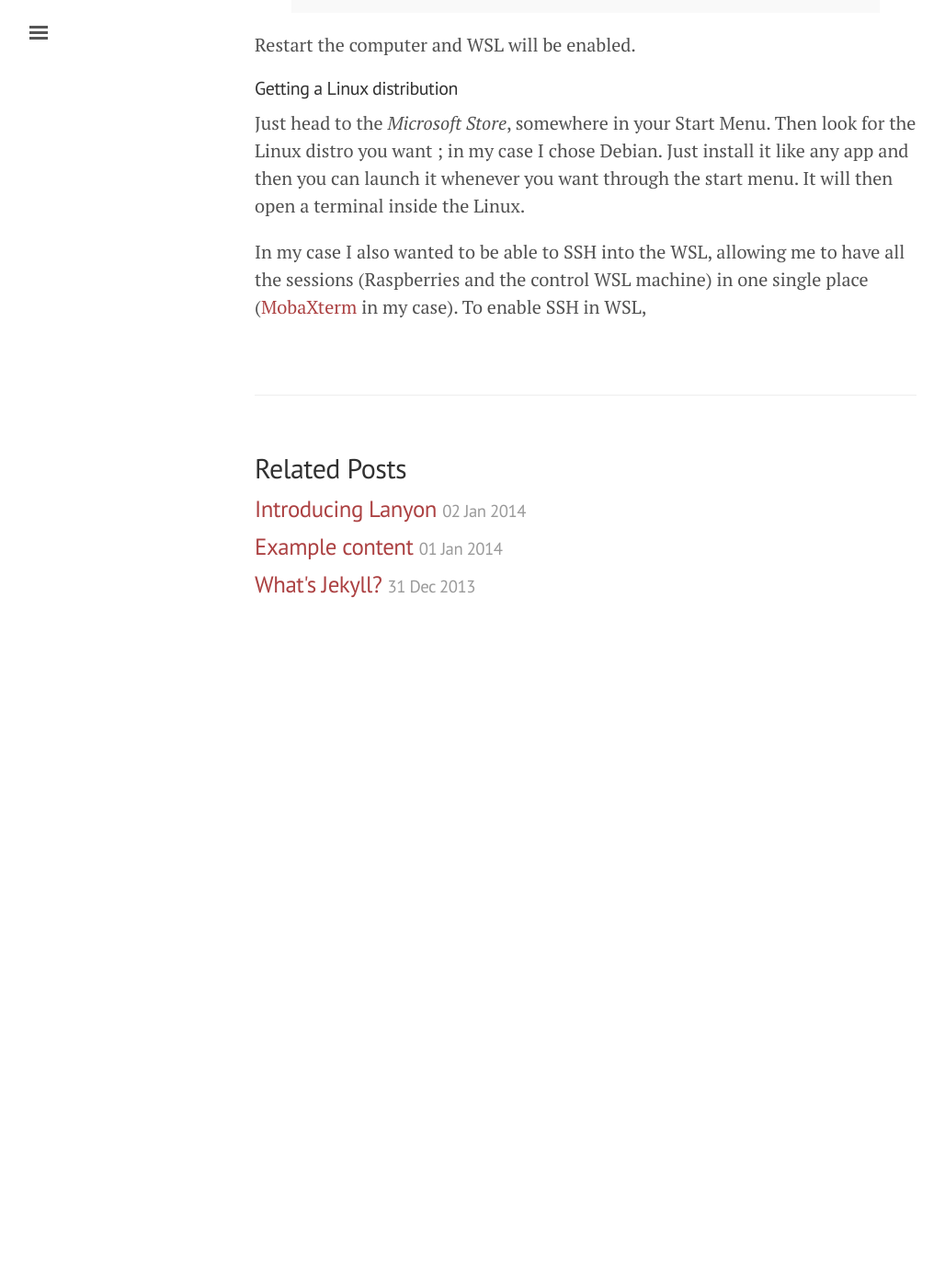
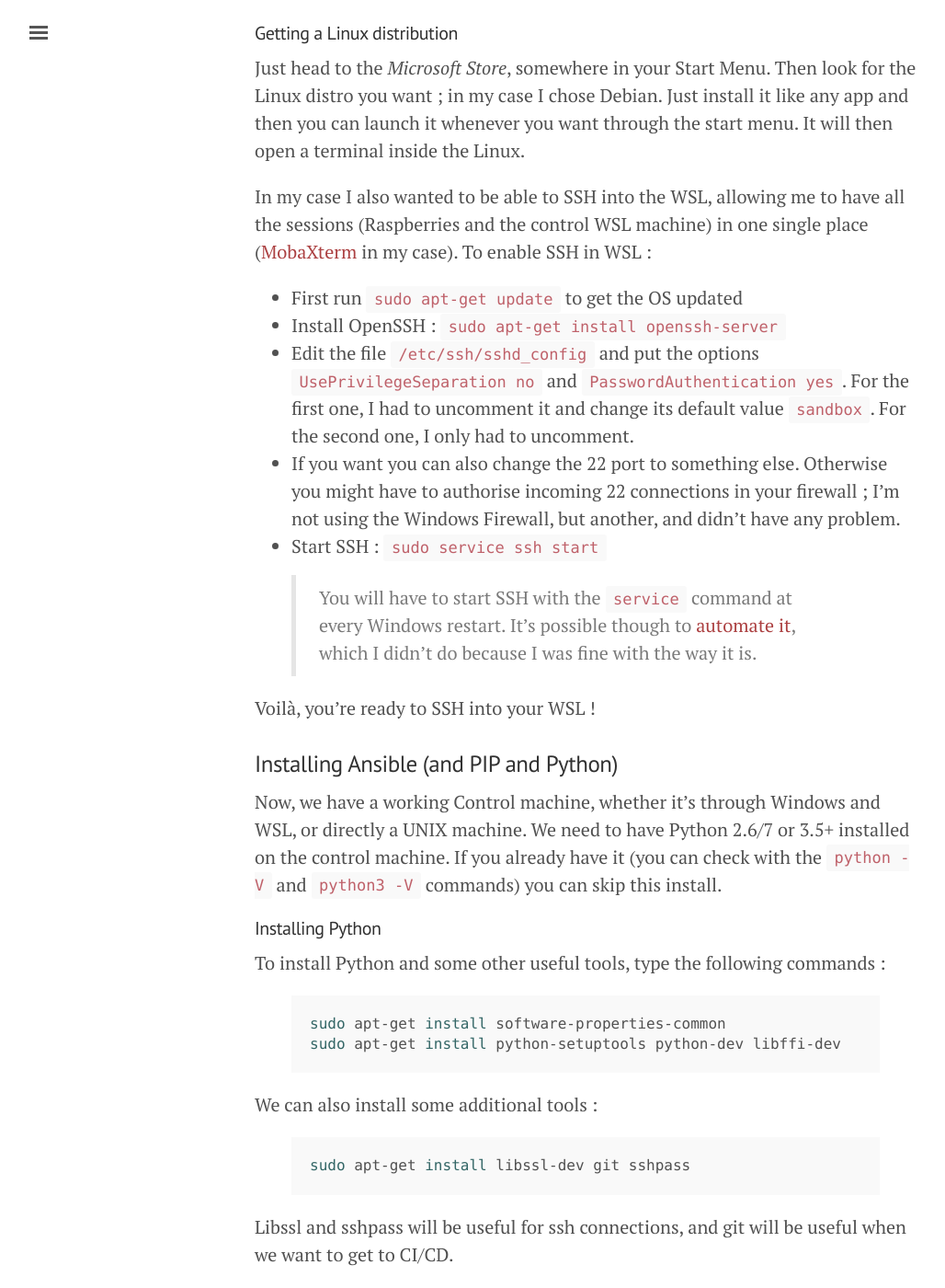
Before and after one commit to K3UL/K3UL.github.io, a Jekyll site: the page built from _posts/2018-06-14-set-up-ssh-keys-with-ansible-on-raspberries.md, in a window 1280 px wide and 1400 px high, scrolled down 4955 px. Shown: the whole window at 92% size, without its empty margins (3-1031 px from the left). Built offline with Jekyll 4.4.1, drawn with Linux system fonts in a browser that asks for light colours; before the commit the page ends 5667 px from its top, so only the background shows below that; some of the changed text lies outside the part shown.

Commit message:
Python Install
Added instructions to install python and some tools for Ansible

```diff
--- a/_posts/2018-06-14-set-up-ssh-keys-with-ansible-on-raspberries.md
+++ b/_posts/2018-06-14-set-up-ssh-keys-with-ansible-on-raspberries.md
@@ -3,9 +3,9 @@ layout: post
 title: WIP - Leverage Ansible to administer a cluster of Raspberry Pi from a Unix or Windows machine
 ---
 
-As I was looking into what skills I want to learn or enforce, I made up an app as a side project, that would make use of all these technologies in a coherent whole. Some of these things being Infrastructure related, I found better to go ahead and buy a bunch of Raspberry Pi (or is it Raspberries ?).
+Wanting to go ahead with getting my Infrastructure skills up-to-date, I went ahead and bought a bunch of Raspberry Pi.
 
-The first task I found would be interesting is to administer the Rasps with Ansible. By administer I mean :
+The first task I found would be interesting is to administer the *Rasps* with Ansible. By administer I mean :
 * Manage the inventory of the machines available
 * Harmonize OS configuration
 * Deploy SSH keys for multiple users, in the most dynamic way possible. What I want is a solution to use at home, but knowledge that I can use in a big corporate environment.
@@ -114,4 +114,31 @@ Restart the computer and WSL will be enabled.
 Just head to the *Microsoft Store*, somewhere in your Start Menu. Then look for the Linux distro you want ; in my case I chose Debian.
 Just install it like any app and then you can launch it whenever you want through the start menu. It will then open a terminal inside the Linux.
 
-In my case I also wanted to be able to SSH into the WSL, allowing me to have all the sessions (Raspberries and the control WSL machine) in one single place ([MobaXterm](https://mobaxterm.mobatek.net) in my case). To enable SSH in WSL,
+In my case I also wanted to be able to SSH into the WSL, allowing me to have all the sessions (Raspberries and the control WSL machine) in one single place ([MobaXterm](https://mobaxterm.mobatek.net) in my case).
+To enable SSH in WSL :
+* First run `sudo apt-get update` to get the OS updated
+* Install OpenSSH : `sudo apt-get install openssh-server`
+* Edit the file `/etc/ssh/sshd_config` and put the options `UsePrivilegeSeparation no` and `PasswordAuthentication yes`. For the first one, I had to uncomment it and change its default value `sandbox`. For the second one, I only had to uncomment.
+* If you want you can also change the 22 port to something else. Otherwise you might have to authorise incoming 22 connections in your firewall ; I'm not using the Windows Firewall, but another, and didn't have any problem.
+* Start SSH : `sudo service ssh start`
+> You will have to start SSH with the `service` command at every Windows restart. It's possible though to [automate it](https://superuser.com/a/1112022/411969), which I didn't do because I was fine with the way it is.
+
+Voilà, you're ready to SSH into your WSL !
+
+### Installing Ansible (and PIP and Python)
+Now, we have a working Control machine, whether it's through Windows and WSL, or directly a UNIX machine.
+We need to have Python 2.6/7 or 3.5+ installed on the control machine. If you already have it (you can check with the `python -V` and `python3 -V` commands) you can skip this install.
+
+#### Installing Python
+To install Python and some other useful tools, type the following commands :
+{% highlight shell %}
+sudo apt-get install software-properties-common
+sudo apt-get install python-setuptools python-dev libffi-dev
+{% endhighlight %}
+
+We can also install some additional tools :
+{% highlight shell %}
+sudo apt-get install libssl-dev git sshpass
+{% endhighlight %}
+
+Libssl and sshpass will be useful for ssh connections, and git will be useful when we want to get to CI/CD.
```
